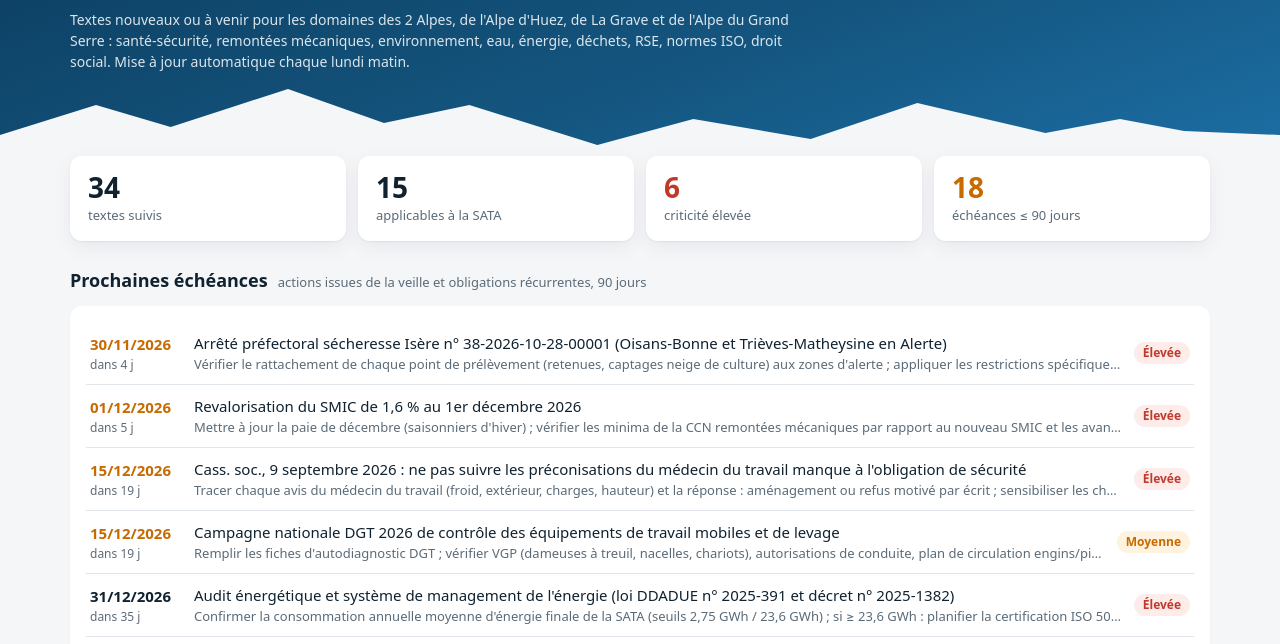
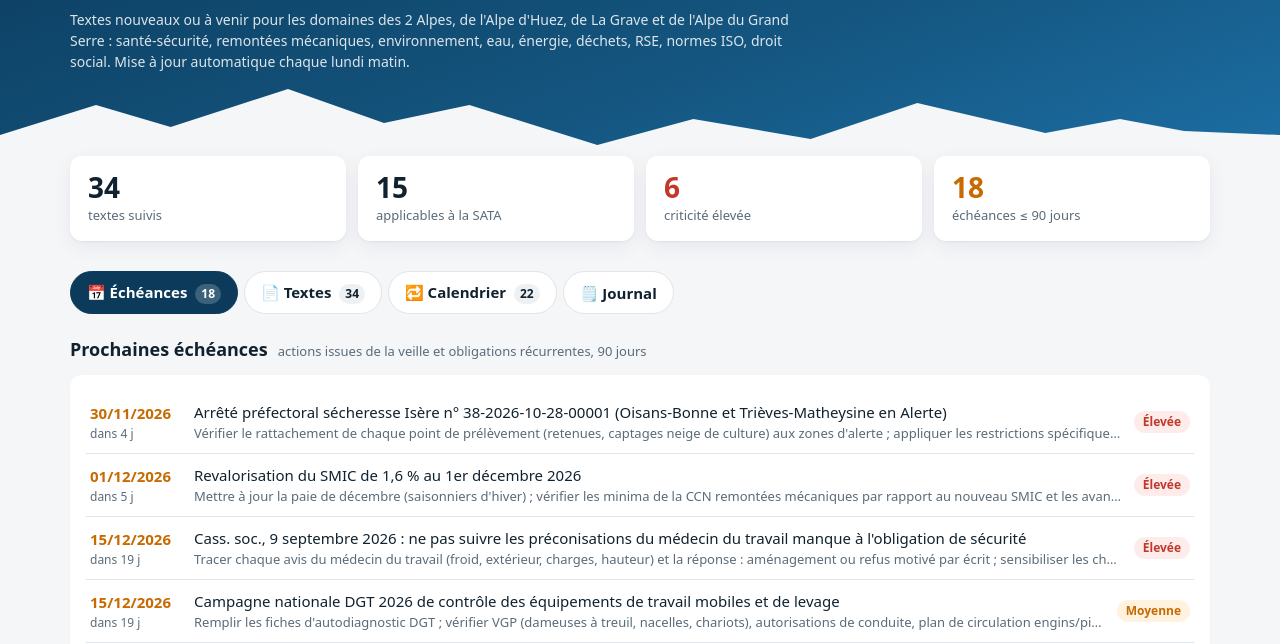
Before and after one commit to Hugosata/veille_reglementaire, a plain HTML site: page index.html in a window 1280 px wide. Shown: the part 145-789 px from the top of the page. Drawn offline with Linux system fonts and the light colour scheme.

Commit message:
Navigation par onglets : Échéances, Textes, Calendrier, Journal
Co-Authored-By: Claude Opus 5.5 <noreply@anthropic.com>
Claude-Session: https://claude.ai/code/session_01NxHRY11BweBE8J33q4PsBD

```diff
--- a/index.html
+++ b/index.html
@@ -91,6 +91,15 @@ table.j th{font-size:12px;color:var(--muted);text-transform:uppercase;letter-spa
 table.j td.n,table.j th.n{text-align:right;font-variant-numeric:tabular-nums}
 footer{color:var(--muted);font-size:13px;padding:10px 0 40px}
 footer p{margin:6px 0}
+.tabs{position:sticky;top:0;z-index:5;display:flex;gap:6px;margin:22px 0 0;padding:8px 0;background:var(--bg);overflow-x:auto;scrollbar-width:none;-webkit-overflow-scrolling:touch}
+.tabs::-webkit-scrollbar{display:none}
+.tabs button{flex:0 0 auto;border:1px solid var(--line);background:#fff;color:var(--ink);border-radius:999px;padding:9px 16px;font:inherit;font-weight:600;cursor:pointer;white-space:nowrap}
+.tabs button:hover{border-color:var(--brand2)}
+.tabs button[aria-selected="true"]{background:var(--brand);border-color:var(--brand);color:#fff}
+.tabs .n{display:inline-block;min-width:22px;padding:0 6px;margin-left:4px;border-radius:999px;background:var(--gray-bg);color:var(--ink);font-size:12px;line-height:20px;text-align:center}
+.tabs button[aria-selected="true"] .n{background:rgba(255,255,255,.2);color:#fff}
+section.tab{margin-top:14px}
+section.tab[hidden]{display:none}
 .muted{color:var(--muted);font-size:12px;margin-top:2px}
 .nowrap{white-space:nowrap;font-variant-numeric:tabular-nums}
 .late-t{color:var(--red);font-weight:700}
@@ -109,6 +118,7 @@ p.wait{margin:0;font-size:13px;color:var(--muted);font-style:italic}
   table.j .hide-m{display:none}
 }
 @media print{
+  .tabs{display:none} section.tab[hidden]{display:block !important}
   header.top{background:none;color:var(--ink)} header.top svg.ridge,.filters,.bar button,.updated .dot{display:none}
   main{margin-top:0} body{background:#fff} details.t{break-inside:avoid;box-shadow:none;border:1px solid var(--line)}
 }
@@ -128,12 +138,19 @@ p.wait{margin:0;font-size:13px;color:var(--muted);font-style:italic}
 <main class="wrap">
   <div class="kpis" id="kpis"></div>
 
-  <section>
+  <nav class="tabs" role="tablist" aria-label="Sections de la veille">
+    <button role="tab" data-tab="echeances">📅 Échéances <span class="n" id="n-ech"></span></button>
+    <button role="tab" data-tab="textes">📄 Textes <span class="n" id="n-txt"></span></button>
+    <button role="tab" data-tab="calendrier">🔁 Calendrier <span class="n" id="n-cal"></span></button>
+    <button role="tab" data-tab="journal">🗒️ Journal</button>
+  </nav>
+
+  <section class="tab" data-tab="echeances">
     <h2>Prochaines échéances <small>actions issues de la veille et obligations récurrentes, 90 jours</small></h2>
     <div class="panel"><ul class="dl" id="deadlines"></ul></div>
   </section>
 
-  <section>
+  <section class="tab" data-tab="textes">
     <h2>Textes suivis <small id="count"></small></h2>
     <div class="filters">
       <input class="q" id="q" type="search" placeholder="Rechercher (titre, référence, action…)" aria-label="Rechercher">
@@ -153,12 +170,12 @@ p.wait{margin:0;font-size:13px;color:var(--muted);font-style:italic}
     <div class="list" id="list"></div>
   </section>
 
-  <section>
+  <section class="tab" data-tab="calendrier">
     <h2>Calendrier réglementaire <small id="cal-count"></small></h2>
     <div class="panel" style="overflow-x:auto"><table class="j"><thead><tr><th>Obligation récurrente</th><th class="hide-m">Domaine</th><th>Prochaine échéance</th><th class="hide-m">Périodicité</th><th>Statut</th></tr></thead><tbody id="calendar"></tbody></table></div>
   </section>
 
-  <section>
+  <section class="tab" data-tab="journal">
     <h2>Journal des veilles</h2>
     <div class="panel" style="overflow-x:auto"><table class="j"><thead><tr><th>Date</th><th class="hide-m">Période</th><th class="n">Textes</th><th class="n">Applicables</th><th class="n">Criticité élevée</th><th class="hide-m">Faits marquants</th></tr></thead><tbody id="journal"></tbody></table></div>
   </section>
@@ -295,6 +312,24 @@ p.wait{margin:0;font-size:13px;color:var(--muted);font-style:italic}
     return "Dernière mise à jour : "+s.replace(/ à /," à ").replace(/:/,"h");
   }
 
+  var TABS=["echeances","textes","calendrier","journal"];
+  function showTab(name,push){
+    if(TABS.indexOf(name)===-1)name="echeances";
+    document.querySelectorAll("section.tab").forEach(function(sec){sec.hidden=sec.getAttribute("data-tab")!==name;});
+    document.querySelectorAll(".tabs button").forEach(function(b){b.setAttribute("aria-selected",b.getAttribute("data-tab")===name?"true":"false");});
+    if(push)history.replaceState(null,"","#"+name);
+  }
+  function goTo(hash){
+    var id=hash.replace(/^#/,""); if(!id){showTab("echeances");return;}
+    if(TABS.indexOf(id)!==-1){showTab(id);return;}
+    var el=document.getElementById(id); if(!el){showTab("echeances");return;}
+    var sec=el.closest("section.tab"); showTab(sec?sec.getAttribute("data-tab"):"echeances");
+    if(el.tagName==="DETAILS")el.open=true;
+    setTimeout(function(){el.scrollIntoView({block:"start"});},30);
+  }
+  document.querySelectorAll(".tabs button").forEach(function(b){b.addEventListener("click",function(){showTab(b.getAttribute("data-tab"),true);window.scrollTo({top:document.querySelector(".tabs").offsetTop-8});});});
+  window.addEventListener("hashchange",function(){goTo(location.hash);});
+
   function uniq(a){return a.filter(function(v,i){return v&&a.indexOf(v)===i;}).sort(function(x,y){return x.localeCompare(y,"fr");});}
 
   fetch("data/veille.json?v="+Date.now(),{cache:"no-store"}).then(function(r){if(!r.ok)throw new Error(r.status);return r.json();}).then(function(j){
@@ -306,7 +341,9 @@ p.wait{margin:0;font-size:13px;color:var(--muted);font-style:italic}
     fillSelect($("f-crit"),Object.keys(CRIT));
     fillSelect($("f-site"),SITES);
     kpis(ts); deadlines(ts); calendar(); journal(j.journal||[]); render();
-    if(location.hash){var el=document.getElementById(location.hash.slice(1));if(el){el.open=true;el.scrollIntoView();}}
+    $("n-txt").textContent=ts.length; $("n-cal").textContent=(j.calendrier||[]).length;
+    $("n-ech").textContent=$("deadlines").querySelectorAll("li:not(.empty)").length;
+    goTo(location.hash);
   }).catch(function(e){
     $("updated").textContent="Données indisponibles";
     $("list").innerHTML='<div class="err">Impossible de charger data/veille.json ('+esc(e.message)+').</div>';
@@ -316,7 +353,7 @@ p.wait{margin:0;font-size:13px;color:var(--muted);font-style:italic}
   $("sort").addEventListener("click",function(){sortMode=sortMode==="prio"?"date":"prio";this.textContent="Trier : "+(sortMode==="prio"?"priorité":"plus récents");render();});
   $("toggle").addEventListener("click",function(){opened=!opened;this.textContent=opened?"Tout replier":"Tout déplier";document.querySelectorAll("details.t").forEach(function(x){x.open=opened;});});
   $("reset").addEventListener("click",function(){["q","f-dom","f-app","f-crit","f-site"].forEach(function(id){$(id).value="";});render();});
-  document.addEventListener("click",function(e){var a=e.target.closest&&e.target.closest('.dl a');if(a){var el=document.getElementById(a.getAttribute("href").slice(1));if(el)el.open=true;}});
+
 })();
 </script>
 </body>
```
